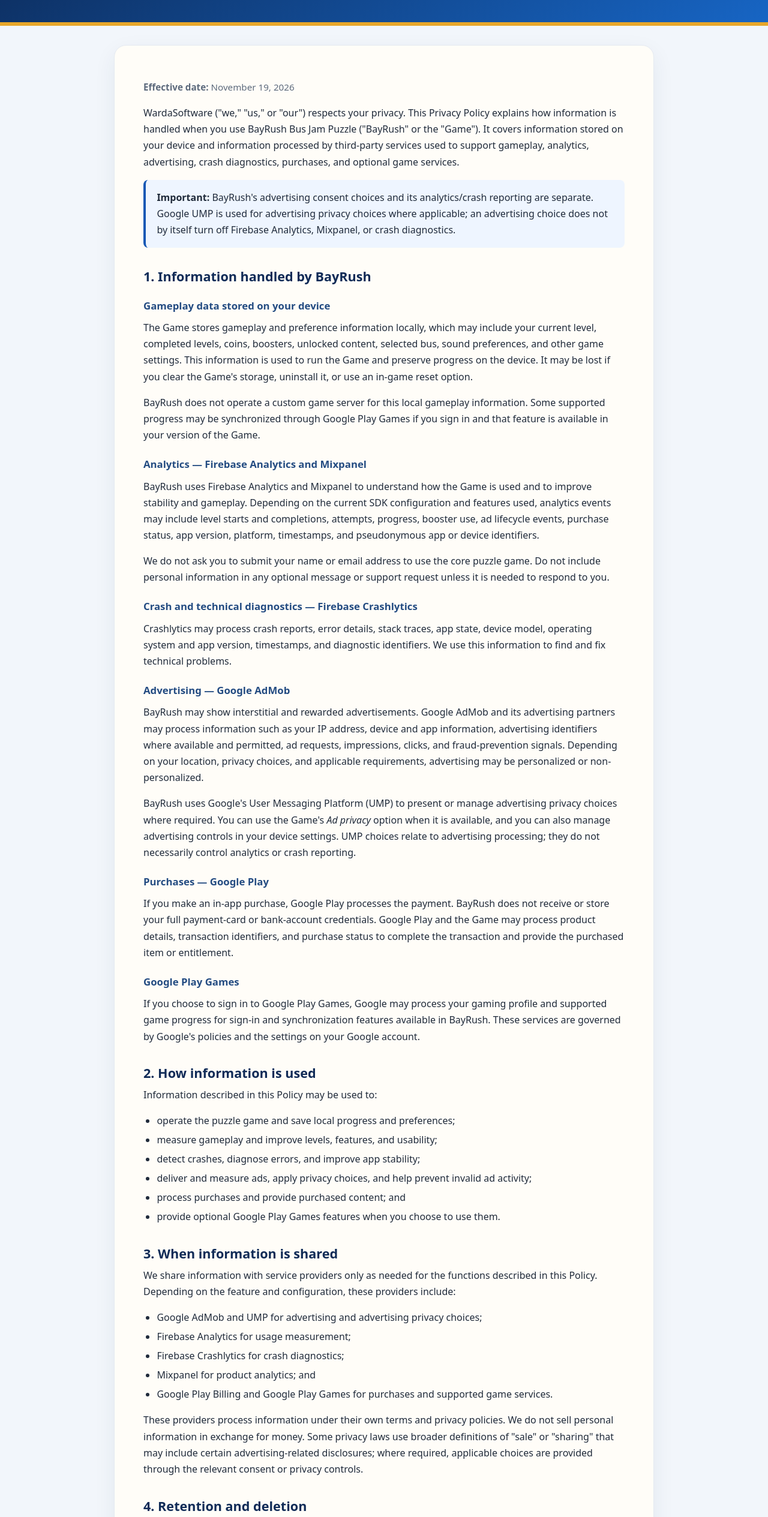
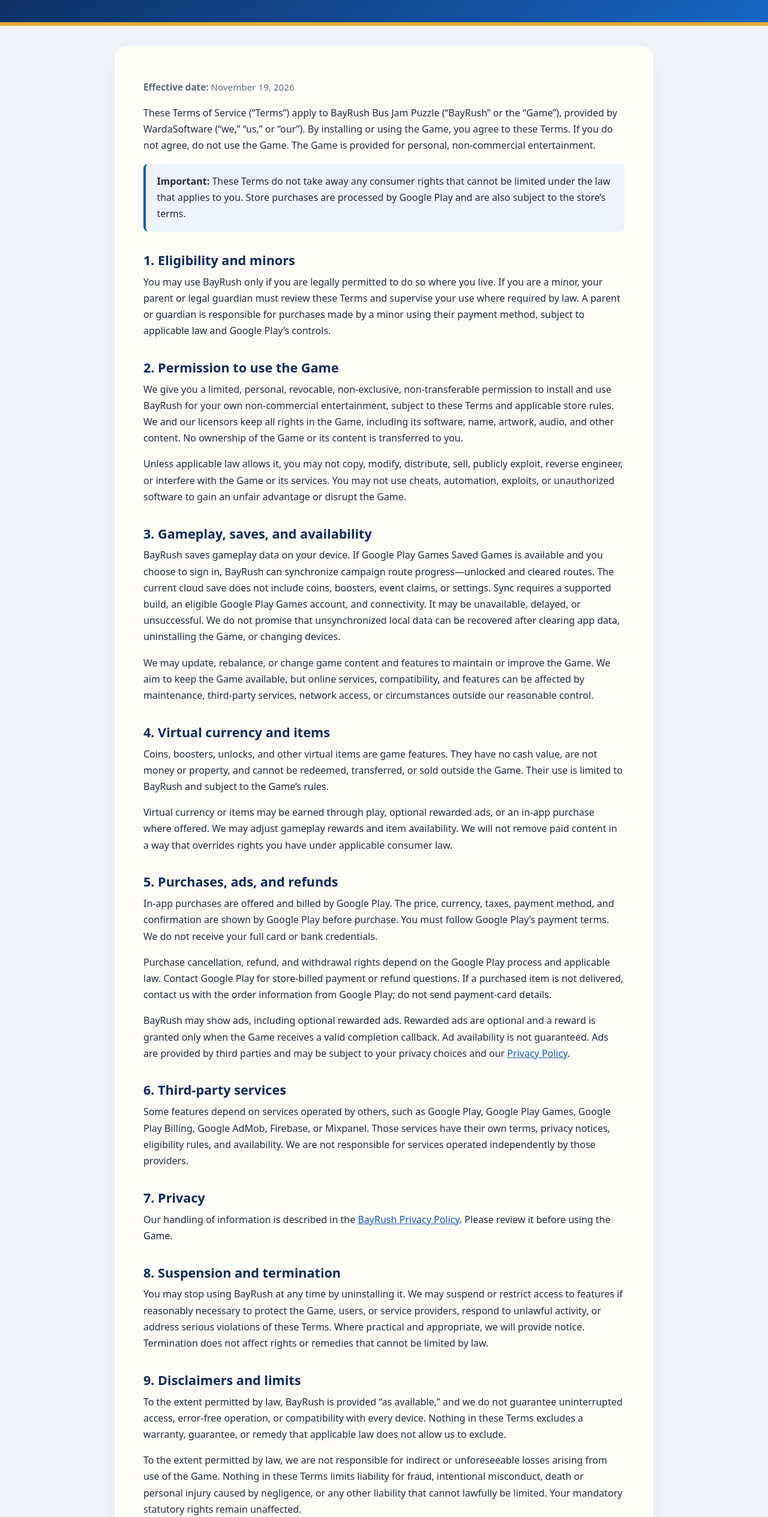
Before and after one commit to wardasoftware/BayRush-privacy, a plain HTML site: page index.html in a window 1280 px wide. Shown: the part 181-2710 px from the top of the page at 60% size. Drawn offline with Linux system fonts and the light colour scheme.

Commit message:
Update index.html

```diff
--- a/index.html
+++ b/index.html
@@ -3,187 +3,78 @@
 <head>
   <meta charset="utf-8">
   <meta name="viewport" content="width=device-width, initial-scale=1">
-  <meta name="description" content="Privacy Policy for BayRush Bus Jam Puzzle by WardaSoftware.">
+  <meta name="description" content="Terms of Service for BayRush Bus Jam Puzzle by WardaSoftware.">
   <meta name="robots" content="index,follow">
-  <title>Privacy Policy — BayRush Bus Jam Puzzle</title>
+  <link rel="canonical" href="https://wardasoftware.github.io/BayRush-privacy/terms.html">
+  <title>Terms of Service — BayRush Bus Jam Puzzle</title>
   <style>
-    :root {
-      color-scheme: light;
-      --navy: #102b57;
-      --blue: #1658b5;
-      --gold: #e8a72a;
-      --ink: #202b3b;
-      --muted: #5d6a7c;
-      --paper: #fffdf8;
-      --line: #e5eaf1;
-    }
-    * { box-sizing: border-box; }
-    body {
-      margin: 0;
-      color: var(--ink);
-      background: #f2f6fb;
-      font: 16px/1.7 system-ui, -apple-system, BlinkMacSystemFont, "Segoe UI", sans-serif;
-    }
-    header {
-      padding: 3.25rem 1.25rem 2.5rem;
-      color: #fff;
-      text-align: center;
-      background: linear-gradient(145deg, #0c2854, #1765c4);
-      border-bottom: 6px solid var(--gold);
-    }
-    header .brand {
-      margin: 0 0 .35rem;
-      color: #ffd667;
-      font-size: .9rem;
-      font-weight: 800;
-      letter-spacing: .16em;
-      text-transform: uppercase;
-    }
-    h1 {
-      margin: 0;
-      font-size: clamp(2rem, 6vw, 3.1rem);
-      line-height: 1.15;
-    }
-    header p { margin: .75rem 0 0; color: #e6f0ff; }
-    main {
-      width: min(900px, calc(100% - 2rem));
-      margin: 2rem auto 3rem;
-      padding: clamp(1.25rem, 4vw, 3rem);
-      background: var(--paper);
-      border: 1px solid var(--line);
-      border-radius: 20px;
-      box-shadow: 0 12px 36px #15355c12;
-    }
-    h2 {
-      margin: 2.1rem 0 .55rem;
-      color: var(--navy);
-      font-size: 1.35rem;
-      line-height: 1.3;
-    }
-    h3 { margin: 1.3rem 0 .35rem; color: #244c82; font-size: 1.05rem; }
-    p, ul { margin: .55rem 0 1rem; }
-    ul { padding-left: 1.4rem; }
-    li { margin: .3rem 0; }
-    a { color: var(--blue); overflow-wrap: anywhere; }
-    .updated { color: var(--muted); font-size: .95rem; }
-    .callout {
-      padding: 1rem 1.15rem;
-      background: #eef5ff;
-      border-left: 4px solid var(--blue);
-      border-radius: 8px;
-    }
-    footer {
-      padding: 0 1rem 2.5rem;
-      color: var(--muted);
-      text-align: center;
-      font-size: .9rem;
-    }
-    @media (max-width: 520px) {
-      header { padding-top: 2.5rem; }
-      main {
-        width: min(100% - 1rem, 900px);
-        margin: .75rem auto 1rem;
-        border-radius: 14px;
-      }
-    }
+    :root { color-scheme: light; --navy:#102b57; --blue:#1658b5; --gold:#e8a72a; --ink:#202b3b; --muted:#5d6a7c; --paper:#fffdf8; --line:#e5eaf1; }
+    * { box-sizing:border-box; }
+    body { margin:0; color:var(--ink); background:#f2f6fb; font:16px/1.7 system-ui,-apple-system,BlinkMacSystemFont,"Segoe UI",sans-serif; }
+    header { padding:3.25rem 1.25rem 2.5rem; color:#fff; text-align:center; background:linear-gradient(145deg,#0c2854,#1765c4); border-bottom:6px solid var(--gold); }
+    header .brand { margin:0 0 .35rem; color:#ffd667; font-size:.9rem; font-weight:800; letter-spacing:.16em; text-transform:uppercase; }
+    h1 { margin:0; font-size:clamp(2rem,6vw,3.1rem); line-height:1.15; }
+    header p { margin:.75rem 0 0; color:#e6f0ff; }
+    main { width:min(900px,calc(100% - 2rem)); margin:2rem auto 3rem; padding:clamp(1.25rem,4vw,3rem); background:var(--paper); border:1px solid var(--line); border-radius:20px; box-shadow:0 12px 36px #15355c12; }
+    h2 { margin:2.1rem 0 .55rem; color:var(--navy); font-size:1.35rem; line-height:1.3; }
+    h2:first-child { margin-top:0; }
+    p,ul { margin:.55rem 0 1rem; } ul { padding-left:1.4rem; } li { margin:.3rem 0; }
+    a { color:var(--blue); overflow-wrap:anywhere; } .updated { color:var(--muted); font-size:.95rem; }
+    .callout { padding:1rem 1.15rem; background:#eef5ff; border-left:4px solid var(--blue); border-radius:8px; }
+    footer { padding:0 1rem 2.5rem; color:var(--muted); text-align:center; font-size:.9rem; }
+    @media(max-width:520px) { header{padding-top:2.5rem} main{width:min(100% - 1rem,900px);margin:.75rem auto 1rem;border-radius:14px} }
   </style>
 </head>
 <body>
   <header>
     <p class="brand">WardaSoftware</p>
-    <h1>Privacy Policy</h1>
+    <h1>Terms of Service</h1>
     <p>BayRush Bus Jam Puzzle</p>
   </header>
-
   <main>
     <p class="updated"><strong>Effective date:</strong> November 19, 2026</p>
+    <p>These Terms of Service (“Terms”) apply to BayRush Bus Jam Puzzle (“BayRush” or the “Game”), provided by WardaSoftware (“we,” “us,” or “our”). By installing or using the Game, you agree to these Terms. If you do not agree, do not use the Game. The Game is provided for personal, non-commercial entertainment.</p>
+    <p class="callout"><strong>Important:</strong> These Terms do not take away any consumer rights that cannot be limited under the law that applies to you. Store purchases are processed by Google Play and are also subject to the store’s terms.</p>
 
-    <p>WardaSoftware ("we," "us," or "our") respects your privacy. This Privacy Policy explains how information is handled when you use BayRush Bus Jam Puzzle ("BayRush" or the "Game"). It covers information stored on your device and information processed by third-party services used to support gameplay, analytics, advertising, crash diagnostics, purchases, and optional game services.</p>
+    <h2>1. Eligibility and minors</h2>
+    <p>You may use BayRush only if you are legally permitted to do so where you live. If you are a minor, your parent or legal guardian must review these Terms and supervise your use where required by law. A parent or guardian is responsible for purchases made by a minor using their payment method, subject to applicable law and Google Play’s controls.</p>
 
-    <p class="callout"><strong>Important:</strong> BayRush's advertising consent choices and its analytics/crash reporting are separate. Google UMP is used for advertising privacy choices where applicable; an advertising choice does not by itself turn off Firebase Analytics, Mixpanel, or crash diagnostics.</p>
+    <h2>2. Permission to use the Game</h2>
+    <p>We give you a limited, personal, revocable, non-exclusive, non-transferable permission to install and use BayRush for your own non-commercial entertainment, subject to these Terms and applicable store rules. We and our licensors keep all rights in the Game, including its software, name, artwork, audio, and other content. No ownership of the Game or its content is transferred to you.</p>
+    <p>Unless applicable law allows it, you may not copy, modify, distribute, sell, publicly exploit, reverse engineer, or interfere with the Game or its services. You may not use cheats, automation, exploits, or unauthorized software to gain an unfair advantage or disrupt the Game.</p>
 
-    <h2>1. Information handled by BayRush</h2>
-    <h3>Gameplay data stored on your device</h3>
-    <p>The Game stores gameplay and preference information locally, which may include your current level, completed levels, coins, boosters, unlocked content, selected bus, sound preferences, and other game settings. This information is used to run the Game and preserve progress on the device. It may be lost if you clear the Game's storage, uninstall it, or use an in-game reset option.</p>
-    <p>BayRush does not operate a custom game server for this local gameplay information. Some supported progress may be synchronized through Google Play Games if you sign in and that feature is available in your version of the Game.</p>
+    <h2>3. Gameplay, saves, and availability</h2>
+    <p>BayRush saves gameplay data on your device. If Google Play Games Saved Games is available and you choose to sign in, BayRush can synchronize campaign route progress—unlocked and cleared routes. The current cloud save does not include coins, boosters, event claims, or settings. Sync requires a supported build, an eligible Google Play Games account, and connectivity. It may be unavailable, delayed, or unsuccessful. We do not promise that unsynchronized local data can be recovered after clearing app data, uninstalling the Game, or changing devices.</p>
+    <p>We may update, rebalance, or change game content and features to maintain or improve the Game. We aim to keep the Game available, but online services, compatibility, and features can be affected by maintenance, third-party services, network access, or circumstances outside our reasonable control.</p>
 
-    <h3>Analytics — Firebase Analytics and Mixpanel</h3>
-    <p>BayRush uses Firebase Analytics and Mixpanel to understand how the Game is used and to improve stability and gameplay. Depending on the current SDK configuration and features used, analytics events may include level starts and completions, attempts, progress, booster use, ad lifecycle events, purchase status, app version, platform, timestamps, and pseudonymous app or device identifiers.</p>
-    <p>We do not ask you to submit your name or email address to use the core puzzle game. Do not include personal information in any optional message or support request unless it is needed to respond to you.</p>
+    <h2>4. Virtual currency and items</h2>
+    <p>Coins, boosters, unlocks, and other virtual items are game features. They have no cash value, are not money or property, and cannot be redeemed, transferred, or sold outside the Game. Their use is limited to BayRush and subject to the Game’s rules.</p>
+    <p>Virtual currency or items may be earned through play, optional rewarded ads, or an in-app purchase where offered. We may adjust gameplay rewards and item availability. We will not remove paid content in a way that overrides rights you have under applicable consumer law.</p>
 
-    <h3>Crash and technical diagnostics — Firebase Crashlytics</h3>
-    <p>Crashlytics may process crash reports, error details, stack traces, app state, device model, operating system and app version, timestamps, and diagnostic identifiers. We use this information to find and fix technical problems.</p>
+    <h2>5. Purchases, ads, and refunds</h2>
+    <p>In-app purchases are offered and billed by Google Play. The price, currency, taxes, payment method, and confirmation are shown by Google Play before purchase. You must follow Google Play’s payment terms. We do not receive your full card or bank credentials.</p>
+    <p>Purchase cancellation, refund, and withdrawal rights depend on the Google Play process and applicable law. Contact Google Play for store-billed payment or refund questions. If a purchased item is not delivered, contact us with the order information from Google Play; do not send payment-card details.</p>
+    <p>BayRush may show ads, including optional rewarded ads. Rewarded ads are optional and a reward is granted only when the Game receives a valid completion callback. Ad availability is not guaranteed. Ads are provided by third parties and may be subject to your privacy choices and our <a href="https://wardasoftware.github.io/BayRush-privacy/">Privacy Policy</a>.</p>
 
-    <h3>Advertising — Google AdMob</h3>
-    <p>BayRush may show interstitial and rewarded advertisements. Google AdMob and its advertising partners may process information such as your IP address, device and app information, advertising identifiers where available and permitted, ad requests, impressions, clicks, and fraud-prevention signals. Depending on your location, privacy choices, and applicable requirements, advertising may be personalized or non-personalized.</p>
-    <p>BayRush uses Google's User Messaging Platform (UMP) to present or manage advertising privacy choices where required. You can use the Game's <em>Ad privacy</em> option when it is available, and you can also manage advertising controls in your device settings. UMP choices relate to advertising processing; they do not necessarily control analytics or crash reporting.</p>
+    <h2>6. Third-party services</h2>
+    <p>Some features depend on services operated by others, such as Google Play, Google Play Games, Google Play Billing, Google AdMob, Firebase, or Mixpanel. Those services have their own terms, privacy notices, eligibility rules, and availability. We are not responsible for services operated independently by those providers.</p>
 
-    <h3>Purchases — Google Play</h3>
-    <p>If you make an in-app purchase, Google Play processes the payment. BayRush does not receive or store your full payment-card or bank-account credentials. Google Play and the Game may process product details, transaction identifiers, and purchase status to complete the transaction and provide the purchased item or entitlement.</p>
+    <h2>7. Privacy</h2>
+    <p>Our handling of information is described in the <a href="https://wardasoftware.github.io/BayRush-privacy/">BayRush Privacy Policy</a>. Please review it before using the Game.</p>
 
-    <h3>Google Play Games</h3>
-    <p>If you choose to sign in to Google Play Games, Google may process your gaming profile and supported game progress for sign-in and synchronization features available in BayRush. These services are governed by Google's policies and the settings on your Google account.</p>
+    <h2>8. Suspension and termination</h2>
+    <p>You may stop using BayRush at any time by uninstalling it. We may suspend or restrict access to features if reasonably necessary to protect the Game, users, or service providers, respond to unlawful activity, or address serious violations of these Terms. Where practical and appropriate, we will provide notice. Termination does not affect rights or remedies that cannot be limited by law.</p>
 
-    <h2>2. How information is used</h2>
-    <p>Information described in this Policy may be used to:</p>
-    <ul>
-      <li>operate the puzzle game and save local progress and preferences;</li>
-      <li>measure gameplay and improve levels, features, and usability;</li>
-      <li>detect crashes, diagnose errors, and improve app stability;</li>
-      <li>deliver and measure ads, apply privacy choices, and help prevent invalid ad activity;</li>
-      <li>process purchases and provide purchased content; and</li>
-      <li>provide optional Google Play Games features when you choose to use them.</li>
-    </ul>
+    <h2>9. Disclaimers and limits</h2>
+    <p>To the extent permitted by law, BayRush is provided “as available,” and we do not guarantee uninterrupted access, error-free operation, or compatibility with every device. Nothing in these Terms excludes a warranty, guarantee, or remedy that applicable law does not allow us to exclude.</p>
+    <p>To the extent permitted by law, we are not responsible for indirect or unforeseeable losses arising from use of the Game. Nothing in these Terms limits liability for fraud, intentional misconduct, death or personal injury caused by negligence, or any other liability that cannot lawfully be limited. Your mandatory statutory rights remain unaffected.</p>
 
-    <h2>3. When information is shared</h2>
-    <p>We share information with service providers only as needed for the functions described in this Policy. Depending on the feature and configuration, these providers include:</p>
-    <ul>
-      <li>Google AdMob and UMP for advertising and advertising privacy choices;</li>
-      <li>Firebase Analytics for usage measurement;</li>
-      <li>Firebase Crashlytics for crash diagnostics;</li>
-      <li>Mixpanel for product analytics; and</li>
-      <li>Google Play Billing and Google Play Games for purchases and supported game services.</li>
-    </ul>
-    <p>These providers process information under their own terms and privacy policies. We do not sell personal information in exchange for money. Some privacy laws use broader definitions of "sale" or "sharing" that may include certain advertising-related disclosures; where required, applicable choices are provided through the relevant consent or privacy controls.</p>
+    <h2>10. Changes to these Terms</h2>
+    <p>We may revise these Terms when the Game, our services, or applicable requirements change. We will post the current version at this URL and update the effective date. If a change materially affects your rights, we will provide notice in the Game or through another reasonable channel where required. Continued use after a change takes effect means you accept the revised Terms only to the extent allowed by applicable law.</p>
 
-    <h2>4. Retention and deletion</h2>
-    <p>Local gameplay data remains on your device until it is cleared, reset, or removed by uninstalling the Game. Deleting local data does not delete information already held by Google, Firebase, Mixpanel, Google Play, or Google Play Games. Those providers apply their own retention and deletion practices.</p>
-    <p>You can contact us to ask about information associated with BayRush. We will review requests and respond as required by applicable law and based on the information and controls available to us. Purchase records may be retained by Google Play for transaction, legal, security, or accounting purposes. You can also review Google account and Play Games settings for controls over supported synchronized game data.</p>
-
-    <h2>5. Your privacy choices and rights</h2>
-    <p>Your rights depend on where you live and may include rights to access, correct, delete, restrict, or object to certain processing. You may:</p>
-    <ul>
-      <li>use BayRush's <em>Ad privacy</em> option, when available, to revisit advertising choices;</li>
-      <li>use your Android settings to manage or reset the advertising identifier and notification permissions;</li>
-      <li>clear local Game data or uninstall BayRush to remove locally stored progress; and</li>
-      <li>contact us with a privacy request using the details below.</li>
-    </ul>
-    <p>Google UMP advertising consent does not currently provide a general analytics opt-out in BayRush. Contact us if you have a request about analytics or diagnostics, and we will review it under applicable law and the controls available from the relevant service.</p>
-
-    <h2>6. Children</h2>
-    <p>BayRush is not designed to request a player's name, email address, or other direct contact information for core gameplay. We do not knowingly collect personal information directly from children under 13. If you believe a child has provided personal information to us, contact us so we can review the request. If the Game is directed to children or we learn that a child is using it in a way that requires additional protections, we will take steps required by applicable law.</p>
-
-    <h2>7. International processing and security</h2>
-    <p>Our service providers may process information in countries other than the country where you live. They describe their international processing and safeguards in their own policies. We use reasonable measures appropriate to our role to protect information, but no method of storage or transmission can be guaranteed completely secure.</p>
-
-    <h2>8. Third-party privacy information</h2>
-    <ul>
-      <li><a href="https://policies.google.com/privacy">Google Privacy Policy</a></li>
-      <li><a href="https://firebase.google.com/support/privacy">Firebase Privacy and Security</a></li>
-      <li><a href="https://mixpanel.com/legal/privacy-policy/">Mixpanel Privacy Policy</a></li>
-      <li><a href="https://play.google.com/about/play-terms/">Google Play Terms of Service</a></li>
-    </ul>
-
-    <h2>9. Changes to this Policy</h2>
-    <p>We may update this Policy when BayRush's features, service providers, or legal requirements change. We will publish the updated version at the same URL and revise the effective date above. Please review this page periodically.</p>
-
-    <h2>10. Contact</h2>
-    <p>If you have questions or privacy requests about BayRush, contact:</p>
-    <p><strong>WardaSoftware</strong><br>
-      BayRush Bus Jam Puzzle<br>
-      Email: <a href="mailto:wardasoftware@gmail.com">wardasoftware@gmail.com</a></p>
+    <h2>11. Contact</h2>
+    <p>Questions about these Terms or BayRush:<br><strong>WardaSoftware</strong><br>Email: <a href="mailto:wardasoftware@gmail.com">wardasoftware@gmail.com</a></p>
   </main>
-
   <footer>© 2026 WardaSoftware · BayRush Bus Jam Puzzle</footer>
 </body>
 </html>
```
